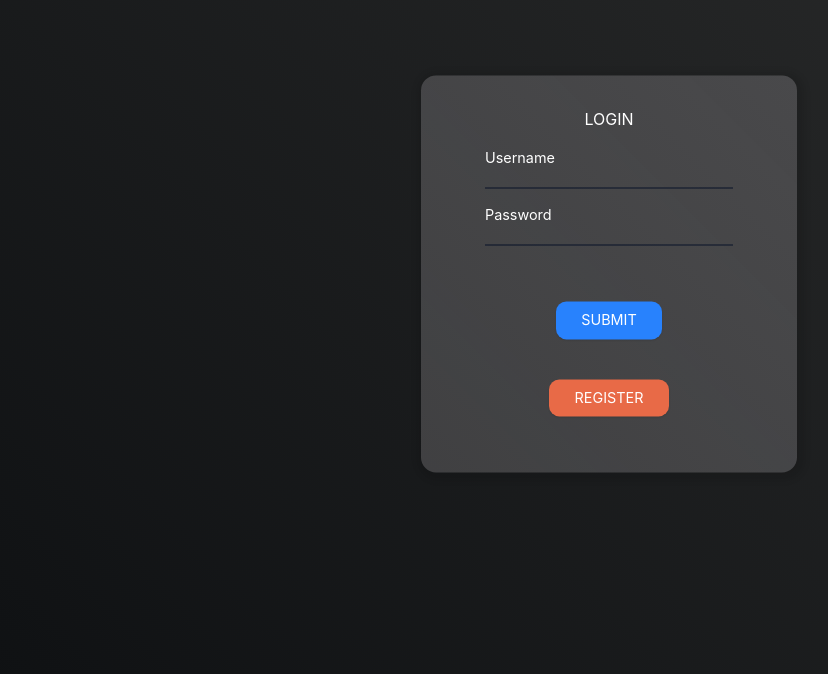
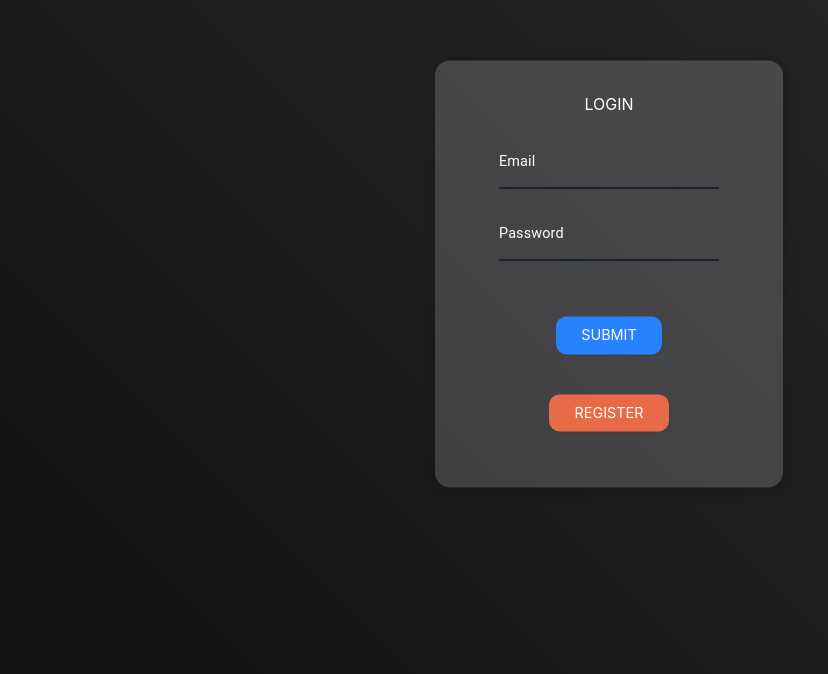
Before and after one commit to Eygonb/CodeMessage, a React (Create React App) app: page /login in a window 1280 px wide. Shown: the part 126-800 px from the top of the page, without its empty margins (31-859 px from the left). Built offline with nearby package versions, Linux system fonts and the light colour scheme.

Commit message:
authenticated

```diff
--- a/package.json
+++ b/package.json
@@ -3,16 +3,21 @@
   "version": "0.1.0",
   "private": true,
   "dependencies": {
+    "@emotion/react": "^11.9.0",
+    "@emotion/styled": "^11.8.1",
+    "@mui/material": "^5.8.2",
     "@testing-library/jest-dom": "^5.16.4",
     "@testing-library/react": "^13.1.1",
     "@testing-library/user-event": "^13.5.0",
     "@types/react": "^18.0.6",
     "axios": "^0.27.1",
     "bootstrap": "^5.2.0-beta1",
+    "js-cookie": "^3.0.1",
     "moment": "^2.29.3",
     "react": "^18.0.0",
     "react-bootstrap": "^2.2.3",
     "react-dom": "^18.0.0",
+    "react-hook-form": "^7.31.3",
     "react-router-dom": "^6.3.0",
     "react-scripts": "5.0.1",
     "react-table": "^7.8.0",
--- a/src/messenger/Login/Login.js
+++ b/src/messenger/Login/Login.js
@@ -1,83 +1,100 @@
 import React, {useState} from "react";
-
 import './Login.css';
 import '../../index.css';
 import {Link} from "react-router-dom";
-
-function Login (props, isLoggedIn) {
-    const [username, setUsername] = useState('')
-    const [password, setPassword]= useState('')
-    const [message, setMessage]= useState('')
-    const [authenticated, setAuthenticated] = useState(false)
-
-    const [token, setToken]= useState('')
-
-    const handleChangeUsername = (enterredUsername) =>{
-       setUsername(enterredUsername)
-    }
-
-    const handleChangePassword =(enterredPassword) =>{
-        setPassword(enterredPassword)
-    }
-
-    const handleLoginClick = (event) =>{
-        console.log('Try to login ', username, password)
-        const body = {
-            username,
-            password
-        };
-        fetch('http://localhost:8080/authenticate', {
-            method: 'POST',
-            body: JSON.stringify(body),
-            headers: {
-                'Content-Type': 'application/json'
-            }
-        }).then(response => {
-            if (response.status === 200) {
-                // setAuthenticated(true)
-                console.log("LOGGED IN!")
-                console.log(token)
-                localStorage.setItem("isLoggedIn", true)
-                localStorage.setItem("token", response.text())
-
-            } else if (response.status === 401) {
-                setMessage(response.text)
-                console.log(response.text)
-            } else {
-                setMessage('Что-то пошло не так...')
-            }
-        });
-        // event.preventDefault();
-    }
+import {useForm, Controller } from "react-hook-form";
 
 
+import {
+    TextField,
+} from "@mui/material/";
+import api from "./services";
+import useAuth from "./loginUtils/useAuth";
+
+function Login(props) {
+    const [authenticated, setAuthenticated] = useState(false)
+    const [isLoading, setIsLoading] = useState(false);
+
+    const {
+        control,
+        handleSubmit,
+        formState: {errors},
+        setError,
+    } = useForm({});
+    const auth = useAuth();
+
+    const onSubmit = async (data) => {
+        try {
+            console.log(data)
+            setIsLoading(true);
+            const {data: loginData} = await api.auth.login(data);
+
+            auth.setToken(loginData);
+            setAuthenticated(true);
+            console.log(loginData)
+        } catch (e) {
+            if (e.response.status === 401) {
+                Object.keys(e.response.data.errors).forEach((key) => {
+                    setError(key, {
+                        type: "manual",
+                        message: e.response.data.errors[key],
+                    });
+                });
+            }
+        } finally {
+            setIsLoading(false);
+        }
+    };
+
     return (
-        <div className="messenger" >
-            <form>
-                {console.log(localStorage.getItem("token"))}
+        <div className="messenger">
+            {console.log(authenticated)}
+            <form onSubmit={handleSubmit(onSubmit)}>
                 <div className="login-box">
                     <span className="text-center">login</span>
-                    <span> {message} </span>
                     <div className="input-container">
-                        <input className="validate" onChange={handleChangeUsername}
-                               type="text"
-                               name="username"
-                               required="required"/>
-                        <label>Username</label>
+                        <Controller
+                            name="username"
+                            control={control}
+                            defaultValue=""
+                            render={({ field }) => (
+                                <TextField
+                                    {...field}
+                                    id="standard-basic"
+                                    variant="standard"
+                                    error={Boolean(errors.email?.message)}
+                                    fullWidth={true}
+                                    label="Email"
+                                    helperText={errors.email?.message}
+                                />
+                                )}
+                        />
                     </div>
 
                     <div className="input-container">
-                        <input onChange={handleChangePassword}
-                               name="password"
-                               id="password"
-                               type="password"
-                               className="validate"
-                               required="required"/>
-                        <label>Password</label>
+                        <Controller
+                            name="password"
+                            control={control}
+                            defaultValue=""
+                            render={({ field }) => (
+                                <TextField
+                                    {...field}
+                                    id="standard-basic"
+                                    variant="standard"
+                                    error={Boolean(errors.password?.message)}
+                                    type="password"
+                                    fullWidth={true}
+                                    label="Password"
+                                    helperText={errors.password?.message}
+                                />
+                            )}
+                        />
                     </div>
                     <button className="btn1"
+                            variant="contained"
+                            color="primary"
                             type="submit"
-                            onClick={handleLoginClick}
+                            disabled={isLoading}
                     >
                         submit
                     </button>
--- /dev/null
+++ b/src/messenger/Login/loginUtils/authContext.js
@@ -0,0 +1,10 @@
+import { createContext } from "react";
+
+export const AuthContext = createContext({
+    isLoaded: false,
+    user: null,
+    token: null,
+    setUser: () => {},
+    setToken: () => {},
+    logOut: () => {},
+});
--- /dev/null
+++ b/src/messenger/Login/loginUtils/useAuth.js
@@ -0,0 +1,8 @@
+import { useContext } from "react";
+import { AuthContext } from "./authContext";
+
+function useAuth() {
+    return useContext(AuthContext);
+}
+
+export default useAuth;
--- /dev/null
+++ b/src/messenger/Login/services/axios.js
@@ -0,0 +1,21 @@
+import axios from "axios";
+import Cookies from "js-cookie";
+
+const axiosInstance = axios.create({
+    baseURL: "http://localhost:8080",
+});
+
+axiosInstance.interceptors.request.use(
+    (config) => {
+        const authToken = Cookies.get("auth-token");
+
+        if (authToken) {
+            config.headers.authorization = `Bearer ${authToken}`;
+        }
+
+        return config;
+    },
+    (error) => Promise.reject(error)
+);
+
+export default axiosInstance;
--- /dev/null
+++ b/src/messenger/Login/services/endpoints.js
@@ -0,0 +1,12 @@
+import axios from "./axios";
+
+const endpoints = {
+    registration: (data) => axios.post("/v1/auth/email/register", data),
+    login: (data) => axios.post("/authenticate", data),
+
+    forgotPassword: (data) => axios.post("/v1/auth/forgot/password", data),
+    getProfile: () => axios.get("/v1/auth/me"),
+    updateProfile: (data) => axios.patch("/v1/auth/me", data),
+};
+
+export default endpoints;
--- /dev/null
+++ b/src/messenger/Login/services/index.js
@@ -0,0 +1,7 @@
+import auth from "./endpoints";
+
+const allEndpoints = {
+    auth,
+};
+
+export default allEndpoints;
```
Also changed, not shown: 1 other file (tests, documents, lock files or other folders).
